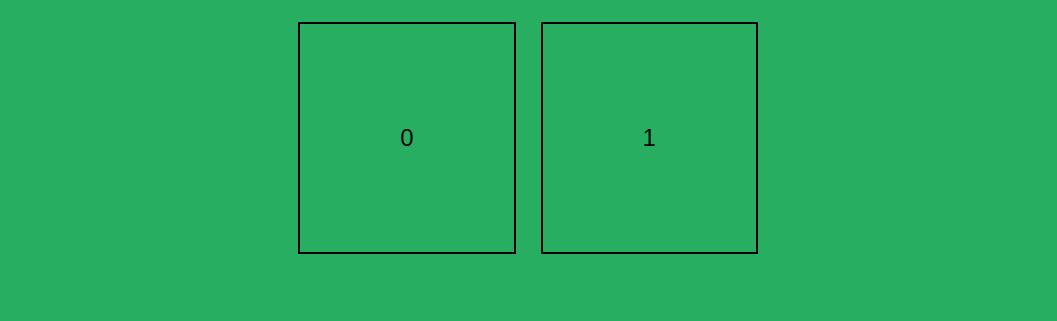
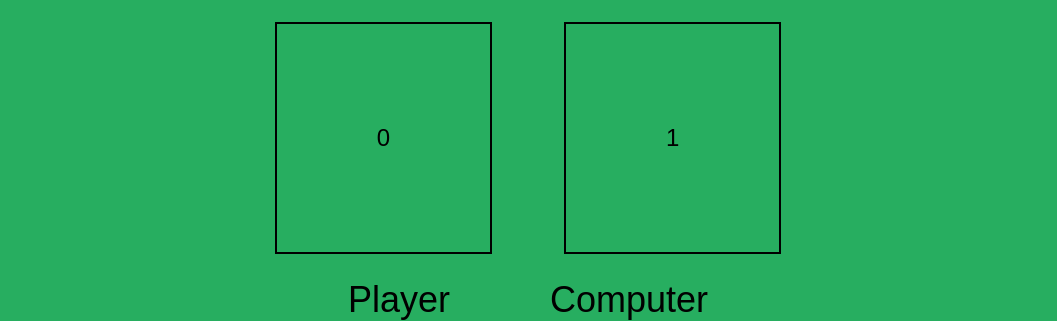
Before and after one commit to tofe54/Rock-paper-scissors, a plain HTML site: page index.html in a window 1280 px wide. Both pictures are taken after a click on the button 385 px from the left and 299 px from the top of the page. Shown: the part 500-821 px from the top of the page, without its empty margins (112-1169 px from the left). Before the commit the page ends 800 px from the top, so only its background shows below. Drawn offline with Linux system fonts and the light colour scheme; a web font is replaced by a local one.

Commit message:
Final commit
At least for now

```diff
--- a/index.html
+++ b/index.html
@@ -17,21 +17,24 @@
     <h1>Rock, Paper, Scissors</h1>
     <div id="win-lose"></div>
   </div>
-  <div id="container">
-  <button value="rock"><i class="fa-solid fa-hand-back-fist fa-5x"></i></button>
-  <button value="paper"><i class="fa-solid fa-hand fa-5x"></i></button>
-  <button value="scissors"><i class="fa-solid fa-hand-scissors fa-5x"></i></button>
+<div id="container">
+      <button value="rock"><i class="fa-solid fa-hand-back-fist fa-5x"></i></button>
+      <button value="paper"><i class="fa-solid fa-hand fa-5x"></i></button>
+      <button value="scissors"><i class="fa-solid fa-hand-scissors fa-5x"></i></button>
 </div>
 <br>
 <br>
 
 <div id="results"></div>
 <div id="score">
-    <div id="playInput"></div>
     <div id="playercount"></div>
     <div id="compcount"></div>
-    <div id="compInput"></div>
 </div>
+<div class="inputs">
+    <div id="playInput">Player</div>
+    <div id="compInput">Computer</div>
+</div>
+
 
 
 
--- a/script.js
+++ b/script.js
@@ -9,8 +9,9 @@ function play (playerSelection) {
    const results = document.querySelector('#results')
    const pCount = document.querySelector("#playercount")
    const comCount = document.querySelector("#compcount")
-
-
+   const playInput = document.querySelector('#playInput')
+   const compInput = document.querySelector('#compInput')
+    document.createElement
    let result = " "
     if(playerSelection == 'rock' && computerSelection == 'paper') {
         compCount += 1;
@@ -36,7 +37,11 @@ function play (playerSelection) {
         result = "Try again"
     }
 
-    return results.textContent = result, pCount.textContent = playerCount, comCount.textContent = compCount, console.log(computerSelection)
+    return results.textContent = result,
+        pCount.textContent = playerCount,
+        comCount.textContent = compCount,
+        console.log(computerSelection)
+
 
 }
 
--- a/style.css
+++ b/style.css
@@ -36,9 +36,10 @@ i {
 
 #score {
     display: flex;
-    justify-content:space-between;
-    gap: 25px;
+    justify-content: space-between;
+    gap: 72px;
     margin: 25px;
+    text-align: center;
 
 }
 
@@ -50,3 +51,10 @@ i {
 #results {
     font-size: 32px;
 }
+
+.inputs {
+    display: flex;
+    justify-content: center;
+    gap: 100px;
+    font-size: 36px;
+}
```
